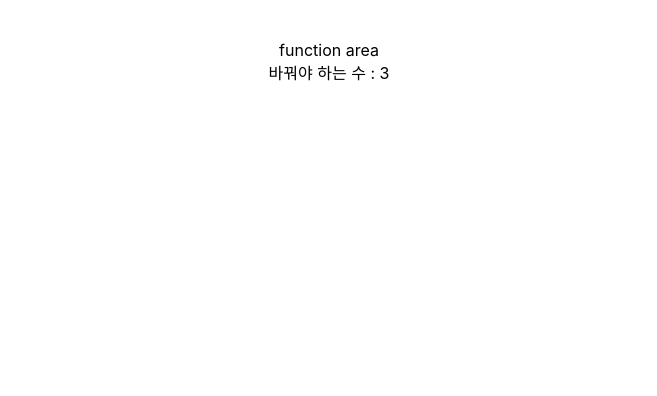
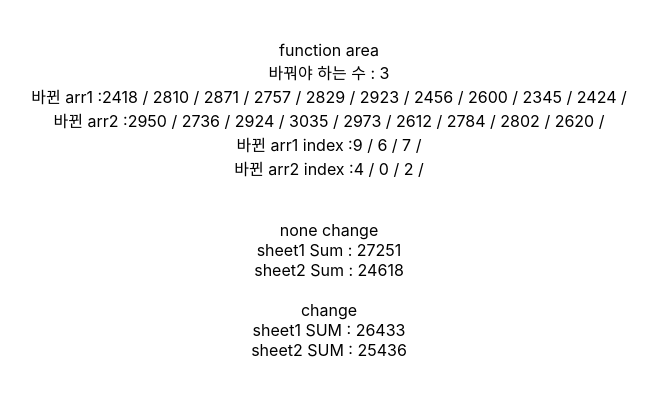
Before and after one commit to hyeonjun-Hev/pwa-test, a React (Create React App) app: page / in a window 1280 px wide. Shown: the top 396 px of the page, without its empty margins (311-968 px from the left). Built offline with nearby package versions, Linux system fonts and the light colour scheme.

Commit message:
feat: 값 최적화 함수 추가

```diff
--- a/src/Container.jsx
+++ b/src/Container.jsx
@@ -2,19 +2,68 @@ import React, { useState } from "react";
 import PropTypes from "prop-types";
 import ArrayDiff from "./functions/ArrayDiff";
 import NumberOfChanges from "./functions/NumberOfChanges";
+import ChangeValues from "./functions/ChangeValues";
+const Container = (props) => {
+  const sheet = [
+    [2418, 2810, 2871, 2757, 2829, 2923, 2950, 2924, 2345, 2973],
+    [2456, 2736, 2600, 3035, 2424, 2612, 2784, 2802, 2620],
+  ];
+  // const arr1 = [2418, 2810, 2871, 2757, 2829, 2923, 2950, 2924, 2345, 2973];
+  // const arr2 = [2456, 2736, 2600, 3035, 2424, 2612, 2784, 2802, 2620];
 
-const Container = (props) => {
-  const arr1 = [2418, 2810, 2871, 2757, 2829, 2923, 2950, 2924, 2345, 2973];
-  const arr2 = [2456, 2736, 2600, 3035, 2424, 2612, 2784, 2802, 2620];
-  let difference = ArrayDiff(arr1, arr2); // 배열 타입 (큰 값과 작은 값의 차이)
+  // let difference = ArrayDiff(arr1, arr2); // 배열 타입 (큰 값과 작은 값의 차이)
+  // let changeNum = NumberOfChanges(difference, arr2);
+  // let CV = ChangeValues(changeNum, arr1, arr2); // 객체로 넘어옴
 
+  function sumArrayValues(a) {
+    return a.reduce((sum, currentValue) => sum + currentValue, 0);
+  }
+
+  let difference = ArrayDiff(sheet[0], sheet[1]); // 배열 타입 (큰 값과 작은 값의 차이)
+  let changeNum = NumberOfChanges(difference, sheet[1]);
+  let CV = ChangeValues(changeNum, sheet[0], sheet[1]); // 객체로 넘어옴
   return (
     <div>
       <br />
       <br />
       <div>function area</div>
       {/* <div>두 배열간의 차의 배열 : {difference}</div> */}
-      <div>바꿔야 하는 수 : {NumberOfChanges(difference, arr2)}</div>
+      <div>바꿔야 하는 수 : {changeNum}</div>
+      <div>
+        바뀐 arr1 :
+        {CV.arr1.map((data) => (
+          <span>{data} / </span>
+        ))}
+      </div>
+      <div>
+        바뀐 arr2 :
+        {CV.arr2.map((data) => (
+          <span>{data} / </span>
+        ))}
+      </div>
+      <div>
+        바뀐 arr1 index :
+        {CV.indexValueBig.map((data) => (
+          <span>{data} / </span>
+        ))}
+      </div>
+      <div>
+        바뀐 arr2 index :
+        {CV.indexValueSmall.map((data) => (
+          <span>{data} / </span>
+        ))}
+      </div>
+
+      <br />
+      <br />
+      <div>none change</div>
+      <div>sheet1 Sum : {sumArrayValues(sheet[0])}</div>
+      <div>sheet2 Sum : {sumArrayValues(sheet[1])}</div>
+      <br />
+
+      <div>change</div>
+      <div>sheet1 SUM : {sumArrayValues(CV.arr1)}</div>
+      <div>sheet2 SUM : {sumArrayValues(CV.arr2)}</div>
     </div>
   );
 };
--- /dev/null
+++ b/src/functions/ChangeValues.js
@@ -0,0 +1,36 @@
+function ChangeValues(index, arr1, arr2) {
+  const indexValueBig = [];
+  const indexValueSmall = [];
+  const maxValues = [];
+  const minValues = [];
+  for (let i = 0; i < index; i++) {
+    //max값의 인덱스와 min값의 인덱스를 구한다.
+    const maxVal1 = Math.max(...arr1);
+    const minVal2 = Math.min(...arr2);
+    const maxIndex1 = arr1.indexOf(maxVal1);
+    const minIndex2 = arr2.indexOf(minVal2);
+
+    //구한 인덱스를 통해서 두 배열을 교환한다.
+    let tmp = arr1[maxIndex1];
+    arr1[maxIndex1] = arr2[minIndex2];
+    arr2[minIndex2] = tmp;
+
+    indexValueBig.push(maxIndex1);
+    indexValueSmall.push(minIndex2);
+
+    maxValues.push(maxVal1);
+    minValues.push(minVal2);
+
+    arr1 = arr1.filter((value) => !maxValues.includes(value));
+    arr2 = arr2.filter((value) => !minValues.includes(value));
+  }
+
+  //   console.log("max : " + arr1);
+  //   console.log("min : " + arr2);
+  //   console.log(indexValueBig);
+  //   console.log(indexValueSmall);
+
+  return { arr1, arr2, indexValueBig, indexValueSmall };
+}
+
+export default ChangeValues;
```
